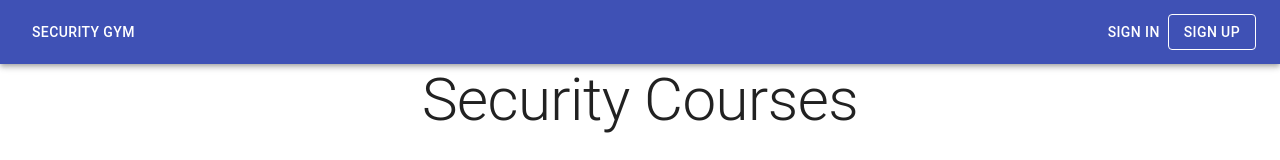
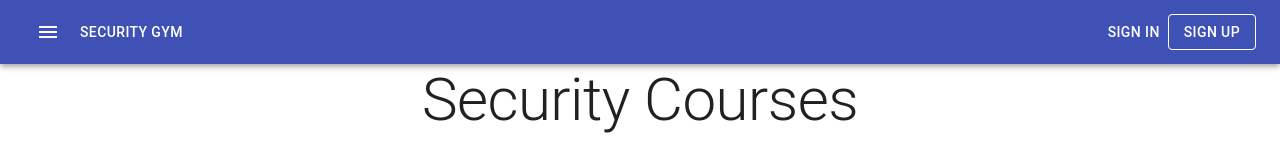
Before and after one commit to yandex/securitygym, a React (Create React App) app in the folder ui/react-ui/: page / in a window 1280 px wide. Shown: the top 160 px of the page. Built offline with nearby package versions, Linux system fonts and the light colour scheme; no server answers.

Commit message:
More beautiful view for Left Menu

```diff
--- a/ui/react-ui/src/App.js
+++ b/ui/react-ui/src/App.js
@@ -5,6 +5,14 @@ import Toolbar from '@material-ui/core/Toolbar';
 import Button from '@material-ui/core/Button';
 import Menu from '@material-ui/core/Menu';
 import MenuItem from '@material-ui/core/MenuItem';
+import IconButton from '@material-ui/core/IconButton';
+import MenuIcon from '@material-ui/icons/Menu';
+import Drawer from '@material-ui/core/Drawer';
+import ChevronLeftIcon from '@material-ui/icons/ChevronLeft';
+import List from '@material-ui/core/List';
+import ListItem from '@material-ui/core/ListItem';
+import ListItemText from '@material-ui/core/ListItemText';
+import Divider from '@material-ui/core/Divider';
 import CourseContent from './CourseContent';
 import Lesson from './Lesson';
 import Login from './Login';
@@ -36,29 +44,17 @@ class Nav extends Component {
             <div>
                 <AppBar position="relative">
                     <Toolbar>
-                        <div>
-                            <Menu
-                                id="main-menu"
-                                open={this.state.mainMenuOpen}
-                                onClose={() => {this.setState({mainMenuOpen: false})}}
-                                getContentAnchorEl={null}
-                                    anchorOrigin={{
-                                        vertical: 'top',
-                                        horizontal: 'left',
-                                    }}
-                                    transformOrigin={{
-                                        vertical: 'top',
-                                        horizontal: 'left',
-                                    }}
-                            >
-                                <MenuItem component={Link} to={'/'} onClick={() => {this.setState({mainMenuOpen: false})}}>
-                                    Home
-                                </MenuItem>
-                                <MenuItem component={Link} to={'/statistics'} onClick={() => {this.setState({mainMenuOpen: false})}}>
-                                    Statistics
-                                </MenuItem>
-                            </Menu>
-                            <Button color="inherit" onClick={() => {this.setState({mainMenuOpen: true})}}>Security Gym</Button>
+                        <IconButton
+                            color="inherit"
+                            onClick={() => {this.setState({mainMenuOpen: true})}}
+                            style = {this.state.mainMenuOpen ? {'display': 'none'} : {}}
+                        >
+                            <MenuIcon />
+                        </IconButton>
+                        <div
+                            style = {this.state.mainMenuOpen ? {'paddingLeft': '192px'} : {}}
+                        >
+                            <Button color="inherit" component={Link} to={'/'}>Security Gym</Button>
                         </div>
 
                         <span style={{marginLeft: "auto"}}>
@@ -92,6 +88,27 @@ class Nav extends Component {
                         </span>
                     </Toolbar>
                 </AppBar>
+                <Drawer
+                    variant="persistent"
+                    anchor="left"
+                    open={this.state.mainMenuOpen}
+                >
+                    <div
+                        style={{'width': '192px'}}
+                    >
+                        <IconButton
+                            onClick={() => {this.setState({mainMenuOpen: false})}}
+                        >
+                            <ChevronLeftIcon />
+                        </IconButton>
+                        <Divider />
+                        <List>
+                            <ListItem button component={Link} to={'/statistics'}>
+                                <ListItemText primary="Statistics" />
+                            </ListItem>
+                        </List>
+                    </div>
+                </Drawer>
             </div>
         )
     }
```
